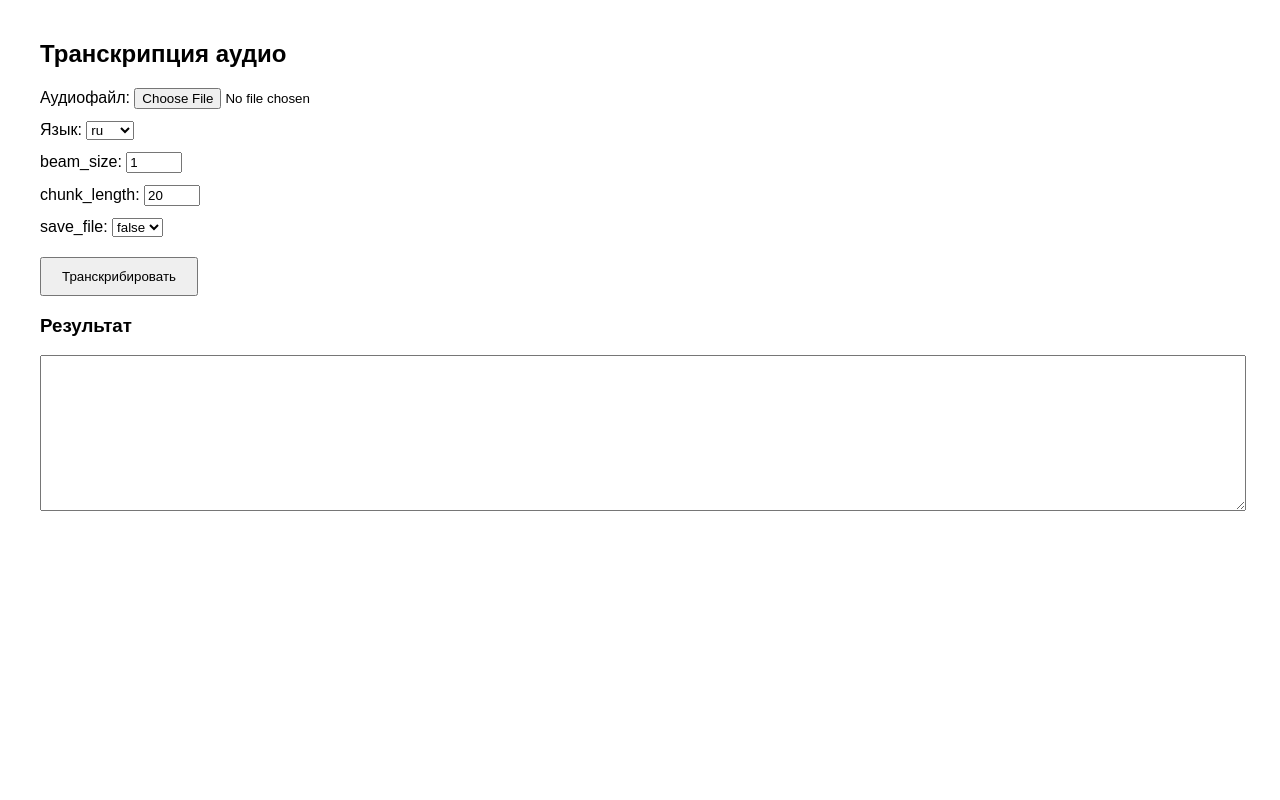
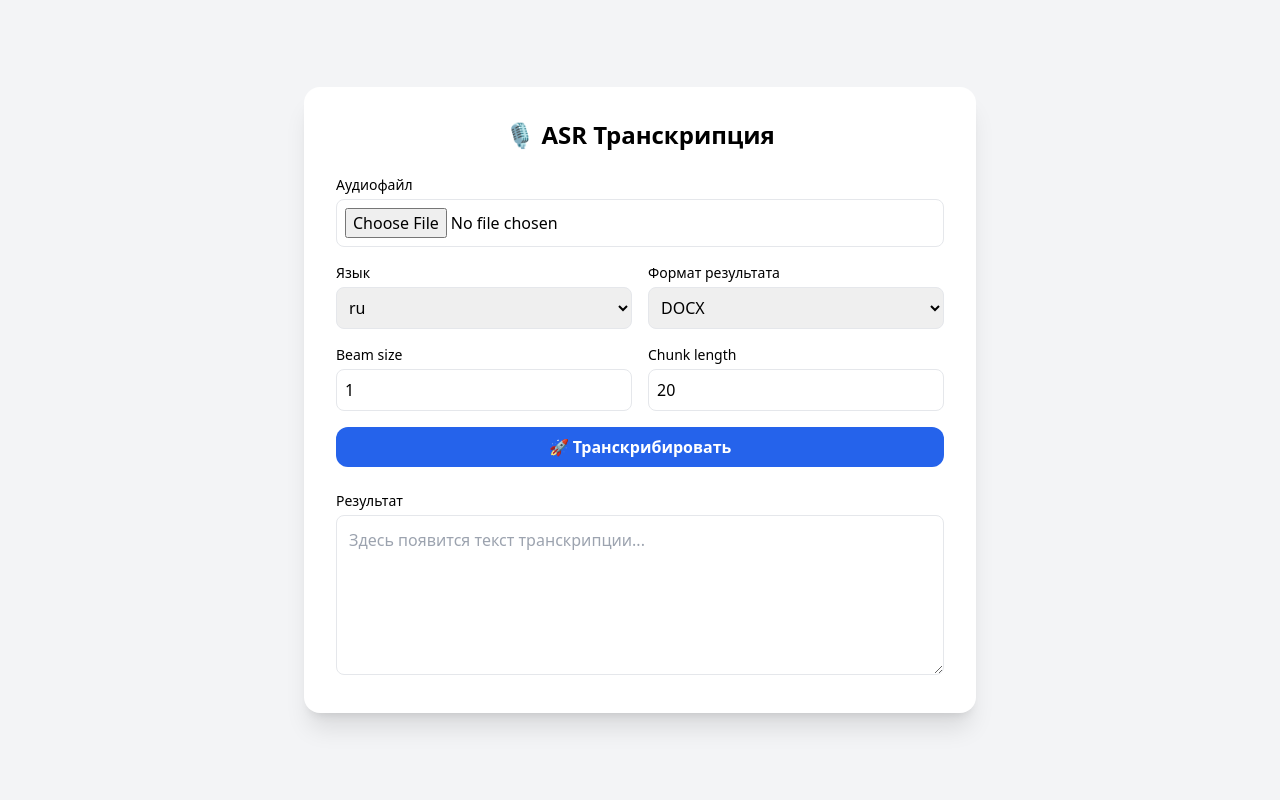
Before and after one commit to AntonSHBK/speech_to_text_service, a FastAPI app: template app/ui/templates/index.html in a window 1280 px wide. Run offline with FastAPI, Linux system fonts and the light colour scheme; the template is opened without the code that fills it, so the values that code supplies are empty; some libraries are stand-ins or nearby versions.

Commit message:
Добавил несколько форматов результата

```diff
--- a/app/ui/templates/index.html
+++ b/app/ui/templates/index.html
@@ -3,77 +3,102 @@
 <head>
   <meta charset="UTF-8">
   <title>ASR Interface</title>
-  <style>
-    body { font-family: sans-serif; margin: 40px; }
-    label { display: block; margin-top: 12px; }
-    button { margin-top: 20px; padding: 10px 20px; }
-    textarea { width: 100%; height: 150px; }
-  </style>
+  <script src="https://cdn.tailwindcss.com"></script>
 </head>
-<body>
 
-<h2>Транскрипция аудио</h2>
+<body class="bg-gray-100 min-h-screen flex items-center justify-center">
 
-<form id="form">
-  <label>
-    Аудиофайл:
-    <input type="file" name="file" required>
-  </label>
+<div class="bg-white shadow-xl rounded-2xl p-8 w-full max-w-2xl relative">
 
-  <label>
-    Язык:
-    <select name="language">
-      <option value="ru">ru</option>
-      <option value="en">en</option>
-      <option value="auto">auto</option>
-    </select>
-  </label>
+  <h1 class="text-2xl font-bold mb-6 text-center">🎙️ ASR Транскрипция</h1>
 
-  <label>
-    beam_size:
-    <input type="number" name="beam_size" value="1" min="1" max="10">
-  </label>
+  <!-- Loader -->
+  <div id="overlay"
+       class="hidden absolute inset-0 bg-white/80 flex flex-col items-center justify-center rounded-2xl z-10">
+    <div class="animate-spin rounded-full h-12 w-12 border-4 border-blue-500 border-t-transparent"></div>
+    <p class="mt-4 text-blue-600 font-medium">Идёт обработка…</p>
+  </div>
 
-  <label>
-    chunk_length:
-    <input type="number" name="chunk_length" value="20" min="5" max="60">
-  </label>
+  <form id="form" class="space-y-4">
 
-  <label>
-    save_file:
-    <select name="save_file">
-      <option value="false">false</option>
-      <option value="true">true</option>
-    </select>
-  </label>
+    <div>
+      <label class="block text-sm font-medium mb-1">Аудиофайл</label>
+      <input type="file" name="file" required class="w-full border rounded-lg p-2">
+    </div>
 
-  <button type="submit">Транскрибировать</button>
+    <div class="grid grid-cols-2 gap-4">
+      <div>
+        <label class="block text-sm font-medium mb-1">Язык</label>
+        <select name="language" class="w-full border rounded-lg p-2">
+          <option value="ru">ru</option>
+          <option value="en">en</option>
+          <option value="auto">auto</option>
+        </select>
+      </div>
 
-  <button id="saveBtn" style="display:none;">Сохранить результат</button>
-</form>
+      <div>
+        <label class="block text-sm font-medium mb-1">Формат результата</label>
+        <select name="result_format" class="w-full border rounded-lg p-2">
+          <option value="docx">DOCX</option>
+          <option value="txt">TXT</option>
+          <option value="md">Markdown</option>
+        </select>
+      </div>
+    </div>
 
-<h3>Результат</h3>
+    <div class="grid grid-cols-2 gap-4">
+      <div>
+        <label class="block text-sm font-medium mb-1">Beam size</label>
+        <input type="number" name="beam_size" value="1" min="1" max="10"
+               class="w-full border rounded-lg p-2">
+      </div>
 
-<div id="loader" style="display:none;">
-  <p>Идёт обработка...</p>
+      <div>
+        <label class="block text-sm font-medium mb-1">Chunk length</label>
+        <input type="number" name="chunk_length" value="20" min="5" max="60"
+               class="w-full border rounded-lg p-2">
+      </div>
+    </div>
+
+    <button id="submitBtn"
+            class="w-full bg-blue-600 hover:bg-blue-700 text-white py-2 rounded-xl font-semibold">
+      🚀 Транскрибировать
+    </button>
+
+  </form>
+
+  <div class="mt-6">
+    <label class="block text-sm font-medium mb-1">Результат</label>
+    <textarea id="output"
+              class="w-full h-40 border rounded-lg p-3"
+              placeholder="Здесь появится текст транскрипции..."></textarea>
+  </div>
+
+  <button id="downloadBtn"
+          class="hidden mt-4 w-full bg-green-600 hover:bg-green-700 text-white py-2 rounded-xl font-semibold">
+    💾 Сохранить результат
+  </button>
+
 </div>
-
-<textarea id="output"></textarea>
 
 <script>
 const form = document.getElementById("form");
-const loader = document.getElementById("loader");
+const overlay = document.getElementById("overlay");
 const output = document.getElementById("output");
-const saveBtn = document.getElementById("saveBtn");
+const submitBtn = document.getElementById("submitBtn");
+const downloadBtn = document.getElementById("downloadBtn");
 
-let lastText = "";
+let lastResultFile = null;
 
 form.onsubmit = async (e) => {
   e.preventDefault();
 
   output.value = "";
-  saveBtn.style.display = "none";
-  loader.style.display = "block";
+  lastResultFile = null;
+  downloadBtn.classList.add("hidden");
+
+  overlay.classList.remove("hidden");
+  submitBtn.disabled = true;
 
   const data = new FormData(form);
 
@@ -83,28 +108,41 @@ form.onsubmit = async (e) => {
       body: data
     });
 
+    if (!response.ok) throw new Error("Ошибка сервера");
+
     const result = await response.json();
 
-    lastText = result.text ?? "Пустой результат";
-    output.value = lastText;
+    output.value = result.text ?? "";
+    lastResultFile = result.result_file;
 
-    saveBtn.style.display = "inline-block";
+    if (lastResultFile) {
+      downloadBtn.classList.remove("hidden");
+    }
 
   } catch (err) {
-    output.value = "Ошибка при обработке запроса";
+    console.error(err);
+    output.value = "❌ Ошибка при обработке аудио";
   } finally {
-    loader.style.display = "none";
+    overlay.classList.add("hidden");
+    submitBtn.disabled = false;
   }
 };
 
-saveBtn.onclick = () => {
-  const blob = new Blob([lastText], { type: "text/plain" });
+downloadBtn.onclick = async () => {
+  if (!lastResultFile) return;
+
+  const fileResponse = await fetch(lastResultFile);
+  const blob = await fileResponse.blob();
+
   const url = URL.createObjectURL(blob);
+  const filename = lastResultFile.split("/").pop();
 
   const a = document.createElement("a");
   a.href = url;
-  a.download = "transcription.txt";
+  a.download = filename;
+  document.body.appendChild(a);
   a.click();
+  document.body.removeChild(a);
 
   URL.revokeObjectURL(url);
 };
```
Also changed, not shown: app/routers/transcribe.py (+63 -18 lines), app/service/transcriber.py (+12 -25 lines), app/utils/export.py (+48 -0 lines), README.md, 1 other file.
